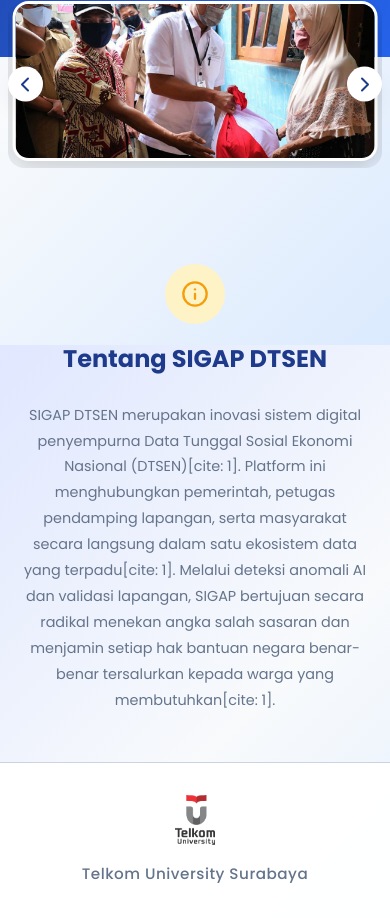
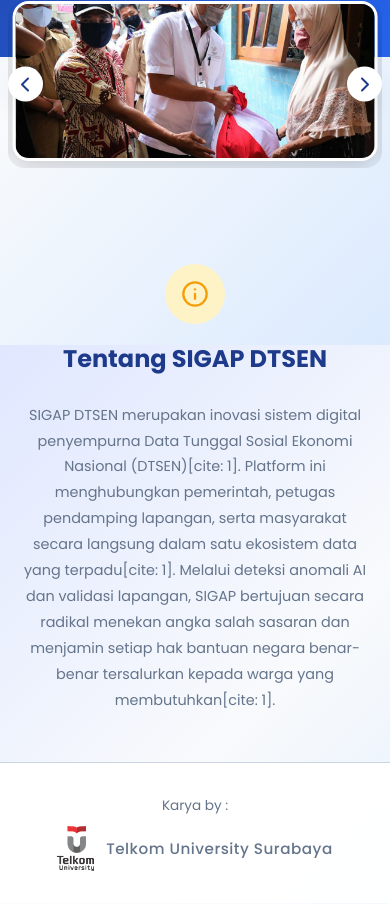
Before and after one commit to VincentBerwyn/prototipe_sigap_dtsen, a plain HTML site: page index.html in a window 390 px wide. Shown: the part 499-1417 px from the top of the page. Drawn offline with nearby package versions, Linux system fonts and the light colour scheme; no server answers.

Commit message:
Add files via upload

```diff
--- a/index.html
+++ b/index.html
@@ -184,7 +184,7 @@
             .grid-2, .grid-3, .grid-warga { grid-template-columns: 1fr; gap: 1rem; }
             .page { padding: 1rem 5%; }
             .card { padding: 1.2rem; margin-bottom: 1rem; }
-            .sticky-col { position: relative; top: 0; height: auto; } /* Disable sticky di Mobile */
+            .sticky-col { position: relative; top: 0; height: auto; }
 
             .seamless-hero { padding-top: 3rem; padding-bottom: 5rem; }
             .seamless-hero h2 { font-size: 1.8rem; }
@@ -555,8 +555,11 @@
 
     <!-- FOOTER TELKOM -->
     <footer style="text-align: center; padding: 2rem 5%; border-top: 1px solid var(--border); background: var(--bg-card); backdrop-filter: blur(5px); color: var(--text-muted); margin-top: auto;">
-        <img src="asset/telkom.png" alt="Logo Telkom" style="height: 50px; width: auto; margin-bottom: 10px; object-fit: contain;" onerror="this.style.display='none'">
-        <p style="font-weight: 500; font-size: 0.95rem; letter-spacing: 0.5px;">Telkom University Surabaya</p>
+        <p style="font-size: 0.85rem; margin-bottom: 10px;">Karya by :</p>
+        <div style="display: flex; align-items: center; justify-content: center; gap: 12px;">
+            <img src="asset/telkom.png" alt="Logo Telkom" style="height: 45px; width: auto; object-fit: contain;" onerror="this.style.display='none'">
+            <p style="font-weight: 500; font-size: 0.95rem; letter-spacing: 0.5px; margin: 0;">Telkom University Surabaya</p>
+        </div>
     </footer>
 
     <!-- MODAL JADWAL (PETUGAS) -->
```
